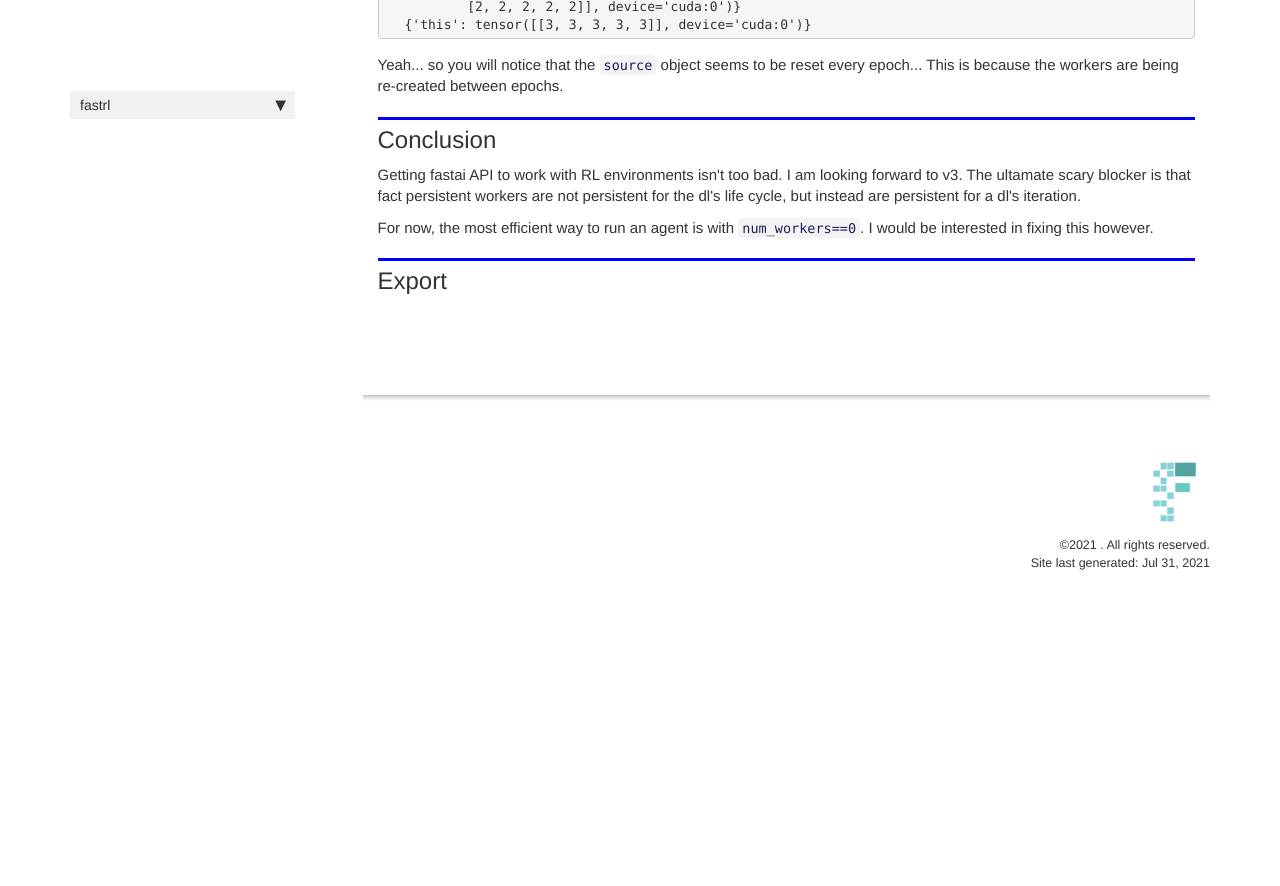
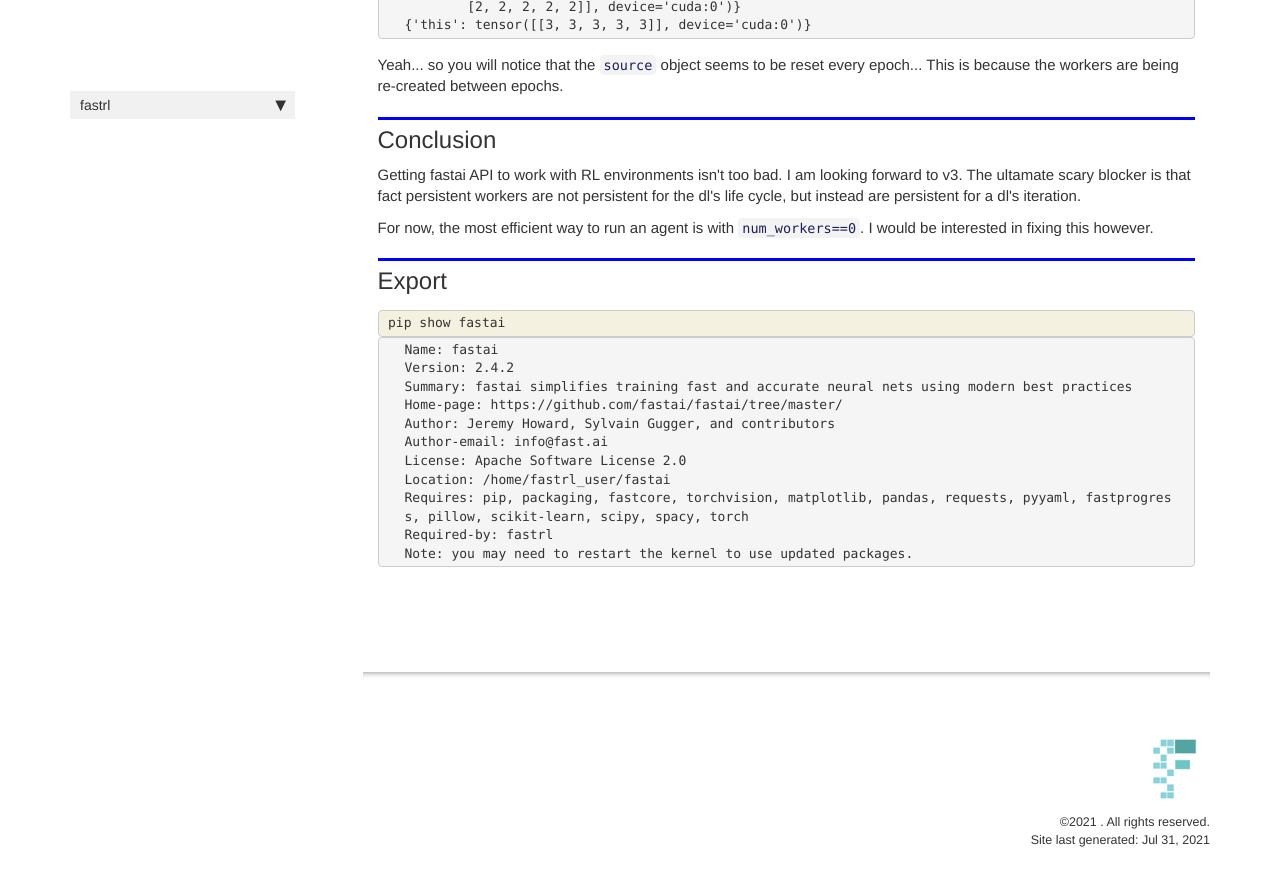
Before and after one commit to josiahls/fastrl, a Jekyll site: the page built from docs/data.block_simple.html, in a window 1280 px wide and 900 px high, scrolled down 18882 px. Shown: the top 886 px of the window. Built offline with Jekyll 4.4.1, drawn with Linux system fonts in a browser that asks for light colours; nearby versions of some CDN libraries; comment, search, counter and statistics services are not loaded; before the commit the page ends 19505 px from its top, so only the background shows below that.

Commit message:
Fixed: - bumped version to fix pytorch/fastai issue ??? - I also bumped the fastai version

```diff
--- a/docs/data.block_simple.html
+++ b/docs/data.block_simple.html
@@ -2316,4 +2316,45 @@
 </div>
 </div>
 </div>
-</div>
+    {% raw %}
+
+<div class="cell border-box-sizing code_cell rendered">
+<div class="input">
+
+<div class="inner_cell">
+    <div class="input_area">
+<div class=" highlight hl-ipython3"><pre><span></span><span class="n">pip</span> <span class="n">show</span> <span class="n">fastai</span>
+</pre></div>
+
+    </div>
+</div>
+</div>
+
+<div class="output_wrapper">
+<div class="output">
+
+<div class="output_area">
+
+<div class="output_subarea output_stream output_stdout output_text">
+<pre>Name: fastai
+Version: 2.4.2
+Summary: fastai simplifies training fast and accurate neural nets using modern best practices
+Home-page: https://github.com/fastai/fastai/tree/master/
+Author: Jeremy Howard, Sylvain Gugger, and contributors
+Author-email: info@fast.ai
+License: Apache Software License 2.0
+Location: /home/fastrl_user/fastai
+Requires: pip, packaging, fastcore, torchvision, matplotlib, pandas, requests, pyyaml, fastprogress, pillow, scikit-learn, scipy, spacy, torch
+Required-by: fastrl
+Note: you may need to restart the kernel to use updated packages.
+</pre>
+</div>
+</div>
+
+</div>
+</div>
+
+</div>
+    {% endraw %}
+
+</div>
```
Also changed, not shown: 3 other files.
